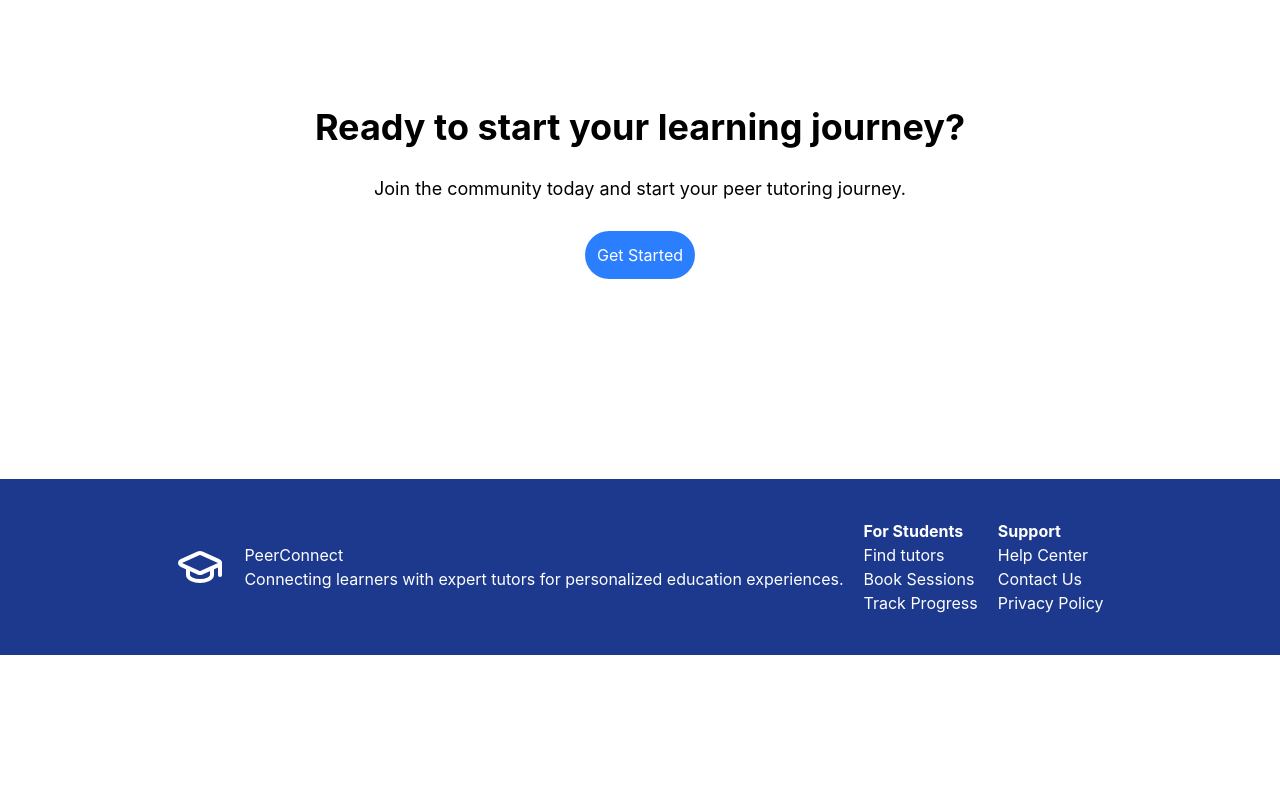
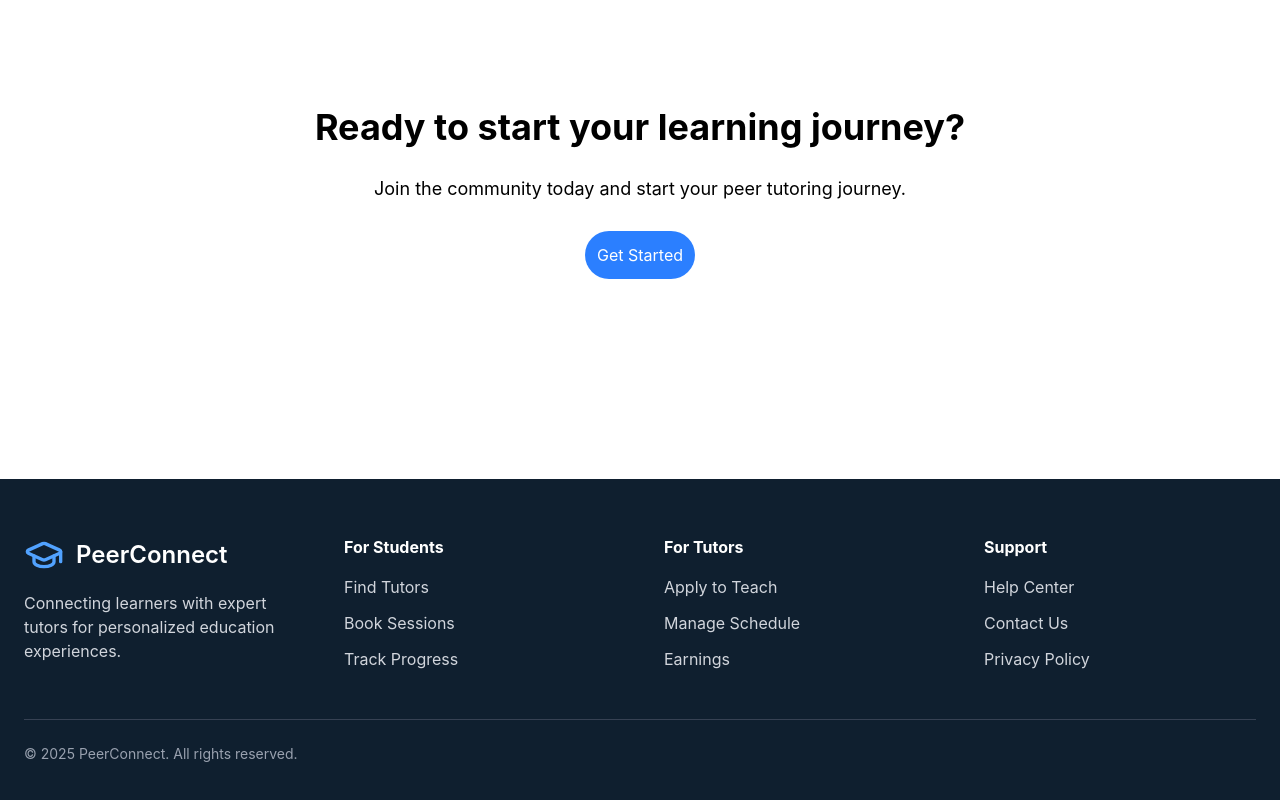
Before and after one commit to Neon-099/PeerConnect, a React (Vite) app in the folder peer-connect/: page / in a window 1280 px wide. Shown: the part 1235-2035 px from the top of the page. Before the commit the page ends 1890 px from the top, so only its background shows below. Built offline with nearby package versions, Linux system fonts and the light colour scheme.

Commit message:
landing page 1.3

```diff
--- a/peer-connect/src/pages/Landing.jsx
+++ b/peer-connect/src/pages/Landing.jsx
@@ -7,7 +7,7 @@ const Landing = () => {
     return (
         <div>
             <header>
-                <nav className='flex items-center justify-between'>
+                <nav className='flex items-center justify-between '>
                     <div className='flex items-center  gap-4 p-9'>
                         <GraduationCapIcon className="h-6 w-6" />
                         <h1 className='font-bold text-2xl'>PeerConnect</h1>
@@ -94,26 +94,46 @@ const Landing = () => {
 
             </main>
             {/*FOOTER*/}
-            <footer className='bg-blue-900 text-white  flex justify-between items-center gap-30'>
-                <div className='max-w-screen-3xl mx-auto py-10'>
-                    <div className='flex items-center gap-5'>
-                        <GraduationCapIcon className='h-12 w-12' />
-                        <div className='flex-col '>
-                            <h4>PeerConnect</h4>
-                            <p className=''>Connecting learners with expert tutors for personalized education experiences.</p>
+            <footer className='bg-[#0f1f2f] text-white'>
+                <div className='max-w-7xl mx-auto px-6 py-14'>
+                    <div className='grid grid-cols-1 md:grid-cols-4 gap-12'>
+                        <div className='space-y-4'>
+                            <div className='flex items-center gap-3'>
+                                <GraduationCapIcon className='h-10 w-10 text-blue-400' />
+                                <span className='text-2xl font-semibold'>PeerConnect</span>
+                            </div>
+                            <p className='text-gray-300'>
+                                Connecting learners with expert tutors for personalized education experiences.
+                            </p>
                         </div>
-                           <div className='flex flex-col'>
-                            <h5 className='font-bold'>For Students</h5>
-                            <a href="#">Find tutors</a>
-                            <a href="#">Book Sessions</a>
-                            <a href="#">Track Progress</a>
+                        <div>
+                            <h5 className='font-bold mb-4'>For Students</h5>
+                            <ul className='space-y-3 text-gray-300'>
+                                <li><a href="#" className='hover:text-white'>Find Tutors</a></li>
+                                <li><a href="#" className='hover:text-white'>Book Sessions</a></li>
+                                <li><a href="#" className='hover:text-white'>Track Progress</a></li>
+                            </ul>
                         </div>
-                        <div className='flex flex-col'>
-                            <h5 className='font-bold'>Support</h5>
-                            <a href="#">Help Center</a>
-                            <a href="#">Contact Us</a>
-                            <a href="#">Privacy Policy</a>
+                        <div>
+                            <h5 className='font-bold mb-4'>For Tutors</h5>
+                            <ul className='space-y-3 text-gray-300'>
+                                <li><a href="#" className='hover:text-white'>Apply to Teach</a></li>
+                                <li><a href="#" className='hover:text-white'>Manage Schedule</a></li>
+                                <li><a href="#" className='hover:text-white'>Earnings</a></li>
+                            </ul>
                         </div>
+                        <div>
+                            <h5 className='font-bold mb-4'>Support</h5>
+                            <ul className='space-y-3 text-gray-300'>
+                                <li><a href="#" className='hover:text-white'>Help Center</a></li>
+                                <li><a href="#" className='hover:text-white'>Contact Us</a></li>
+                                <li><a href="#" className='hover:text-white'>Privacy Policy</a></li>
+                            </ul>
+                        </div>
+                    </div>
+                    <hr className='border-gray-700 mt-12' />
+                    <div className='flex items-center justify-center md:justify-start text-gray-400 text-sm mt-6'>
+                        <p>© 2025 PeerConnect. All rights reserved.</p>
                     </div>
                 </div>
             </footer>
```
